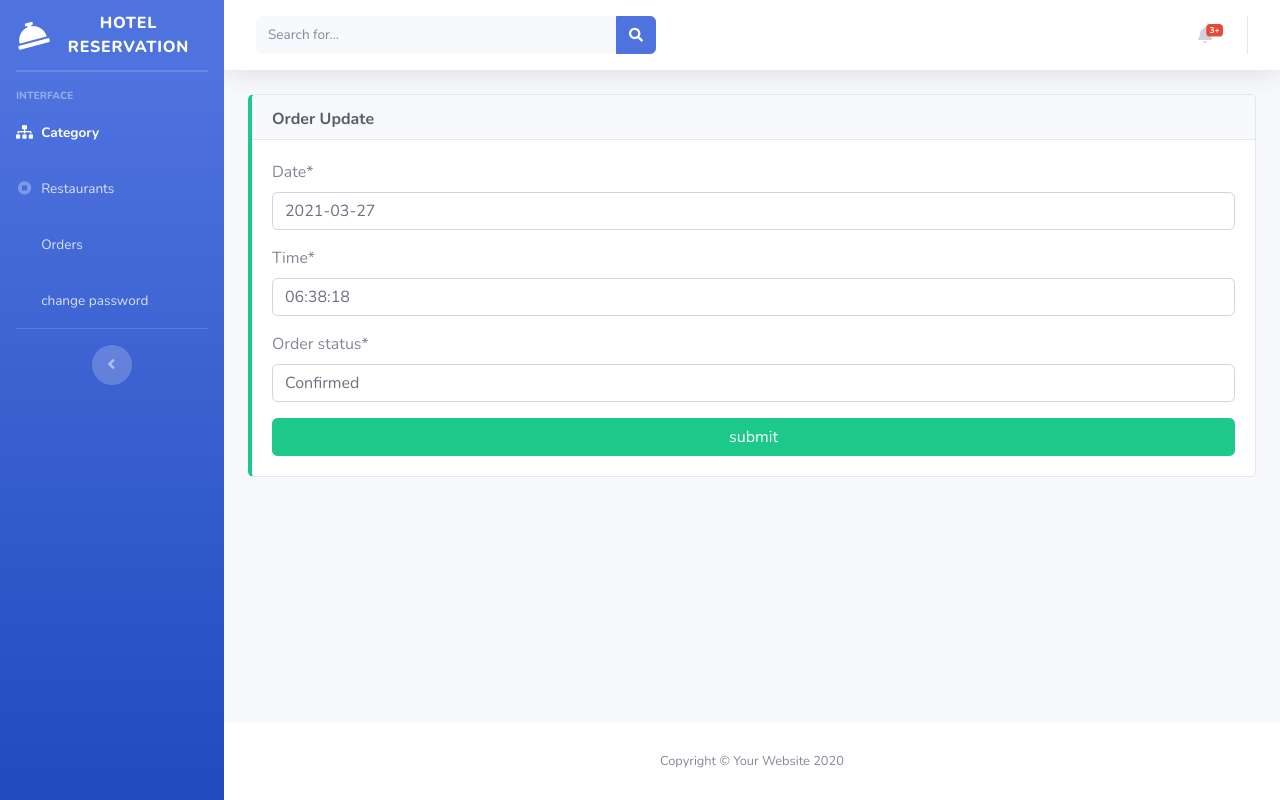
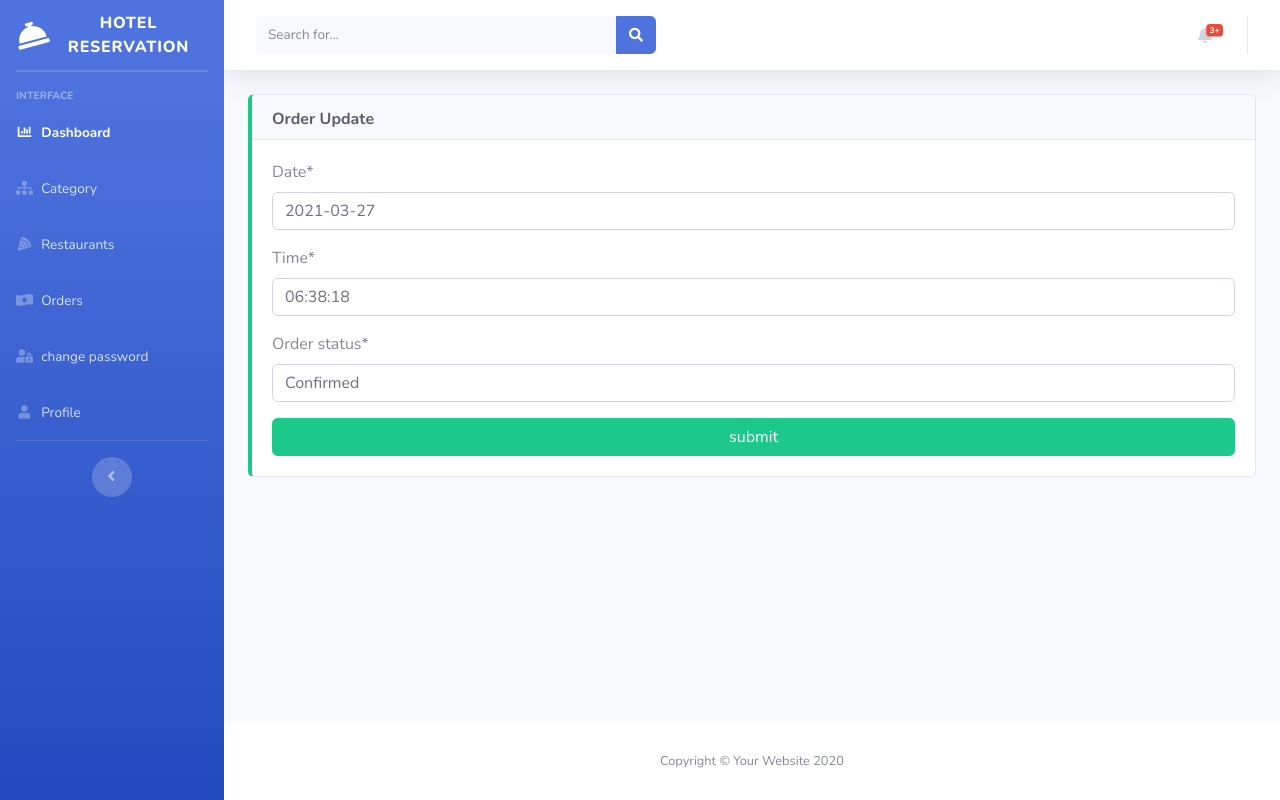
Before and after one commit to sherrywilly/table-reservation-backend, a Django app: page /orders/ef373175-8752-4018-ac12-487b89538ff1/update_order/ in a window 1280 px wide. Run offline with Django 3.2, Linux system fonts and the light colour scheme; data comes from the database, SQL or seed files in the repository; some libraries are stand-ins or nearby versions.

Commit message:
admin almost completed except some changes in url and dashboard

```diff
--- a/customer/forms.py
+++ b/customer/forms.py
@@ -2,6 +2,7 @@ from django import forms
 from customer.models import Booking
 from django.contrib.auth.models import User
 from core.models import Profile
+from restaurant.models import Restaurant
 
 
 class BookingUpdate(forms.ModelForm):
@@ -14,3 +15,10 @@ class UserForm(forms.ModelForm):
     class Meta:
         model = User
         fields = ['first_name','last_name','email']
+
+
+
+class RestUserForm(forms.ModelForm):
+    class Meta:
+        model = Restaurant
+        exclude =['user','slug','lat','log']
--- a/customer/templates/base.html
+++ b/customer/templates/base.html
@@ -59,6 +59,12 @@
         <!-- Heading -->
         <div class="sidebar-heading">Interface</div>
         <li class="nav-item active">
+          <a class="nav-link" href="#">
+            <i class="fas fa-fw fa-chart-bar"></i>
+            <span>Dashboard</span></a
+          >
+        </li>
+        <li class="nav-item">
           <a class="nav-link" href="{% url 'restcatlist' %}">
             <i class="fas fa-fw fa-sitemap"></i>
             <span>Category</span></a
@@ -67,20 +73,26 @@
 
         <li class="nav-item">
           <a class="nav-link" href="{% url 'restaurant' %}">
-            <i class="fas fa-fw fa-stop-circle"></i>
+            <i class="fas fa-fw fa fa-pizza-slice"></i>
             <span>Restaurants</span></a
           >
         </li>
         <li class="nav-item">
           <a class="nav-link" href="{% url 'orders' %}">
-            <i class="fas fa-fw fa-first-order"></i>
+            <i class="fas fa-fw fa-money-bill-wave-alt"></i>
             <span>Orders</span></a
           >
         </li>
         <li class="nav-item">
           <a class="nav-link" href="{% url 'pass-change' %}">
-            <i class="fas fa-fw fa-first-order"></i>
+            <i class="fas fa-fw fa-user-lock"></i>
             <span>change password</span></a
+          >
+        </li>
+        <li class="nav-item">
+          <a class="nav-link" href="{% url 'user-profile' %}">
+            <i class="fas fa-fw fa fa-user"></i>
+            <span>Profile</span></a
           >
         </li>
 
--- a/customer/templates/profile/detail.html
+++ b/customer/templates/profile/detail.html
@@ -23,6 +23,12 @@
                 <p class="text-secondary mb-1">{{request.user.email}}</p>
 
                 <p class="text-muted font-size-sm">{{request.user.username}}</p>
+                             <p class="text-muted font-size-sm">{{request.user.restaurant.name}}</p>
+                             {% if not request.user.is_superuser %}
+                             <p class="text-muted font-size-sm">Restaurant</p>
+                             {% else %}
+                             <p class="text-muted font-size-sm">Admin</p>
+                             {% endif %}
               </div>
             </div>
           </div>
--- a/customer/urls.py
+++ b/customer/urls.py
@@ -7,5 +7,5 @@ urlpatterns = [
     path('orders/<pk>/update_order/',
          views.OrderUpdate.as_view(), name="order-update"),
     path('user/changepass/', views.ChangePass.as_view(), name="pass-change"),
-    path('user/profile/',views.ProfileView.as_view())
+    path('user/profile/',views.ProfileView.as_view(),name="user-profile")
 ]
--- a/customer/views.py
+++ b/customer/views.py
@@ -7,7 +7,7 @@ from customer.forms import BookingUpdate
 from django.forms import ValidationError
 from django.contrib.auth.models import User
 from django.contrib.auth.forms import PasswordChangeForm
-from customer.forms import UserForm
+from customer.forms import UserForm,RestUserForm
 # Create your views here.
 
 
@@ -118,8 +118,40 @@ class ChangePass(View):
 
 class ProfileView(View):
     def get(self, request):
-        if request.user.is_superuser:
-            context = {
-                "form":UserForm(instance=request.user)
-            }
-            return render(request,"profile/detail.html",context)
+        try:
+            if request.user.is_superuser:
+                context = {
+                    "form":UserForm(instance=request.user)
+                    }
+                return render(request,"profile/detail.html",context)
+            else:
+                context = {
+                    "form":RestUserForm(instance=request.user.restaurant)
+                    }
+                return render(request,"profile/detail.html",context)
+        except:
+            return render(request,"profile/detail.html")
+
+
+    def post(self,request):
+        try:
+            if request.user.is_superuser:
+                form = UserForm(data=request.POST,instance=request.user)
+                if form.is_valid():
+                    form.save()
+                    return HttpResponseRedirect(reverse('user-profile'))
+                else:
+                    print(form.errors)
+                    pass
+            else:
+                form = RestUserForm(data=request.POST,instance=request.user)
+                if form.is_valid():
+                    form.save()
+                    return HttpResponseRedirect(reverse('user-profile'))
+                else:
+                    print(form.errors)
+                    pass
+
+
+        except:
+            return HttpResponseBadRequest("some thing went wrong")
```
Also changed, not shown: customer/templates/booking/basedetail.html (+28 -7 lines).
